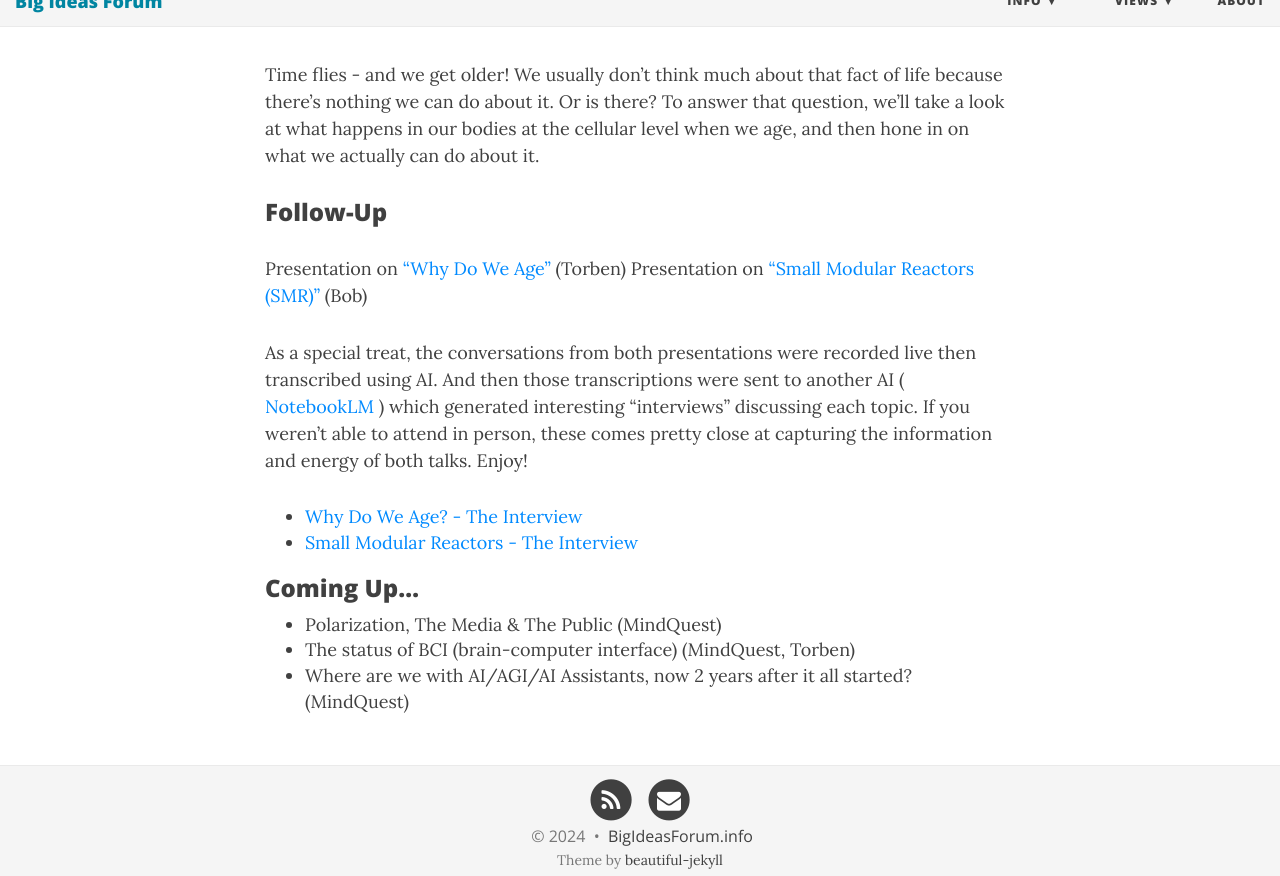
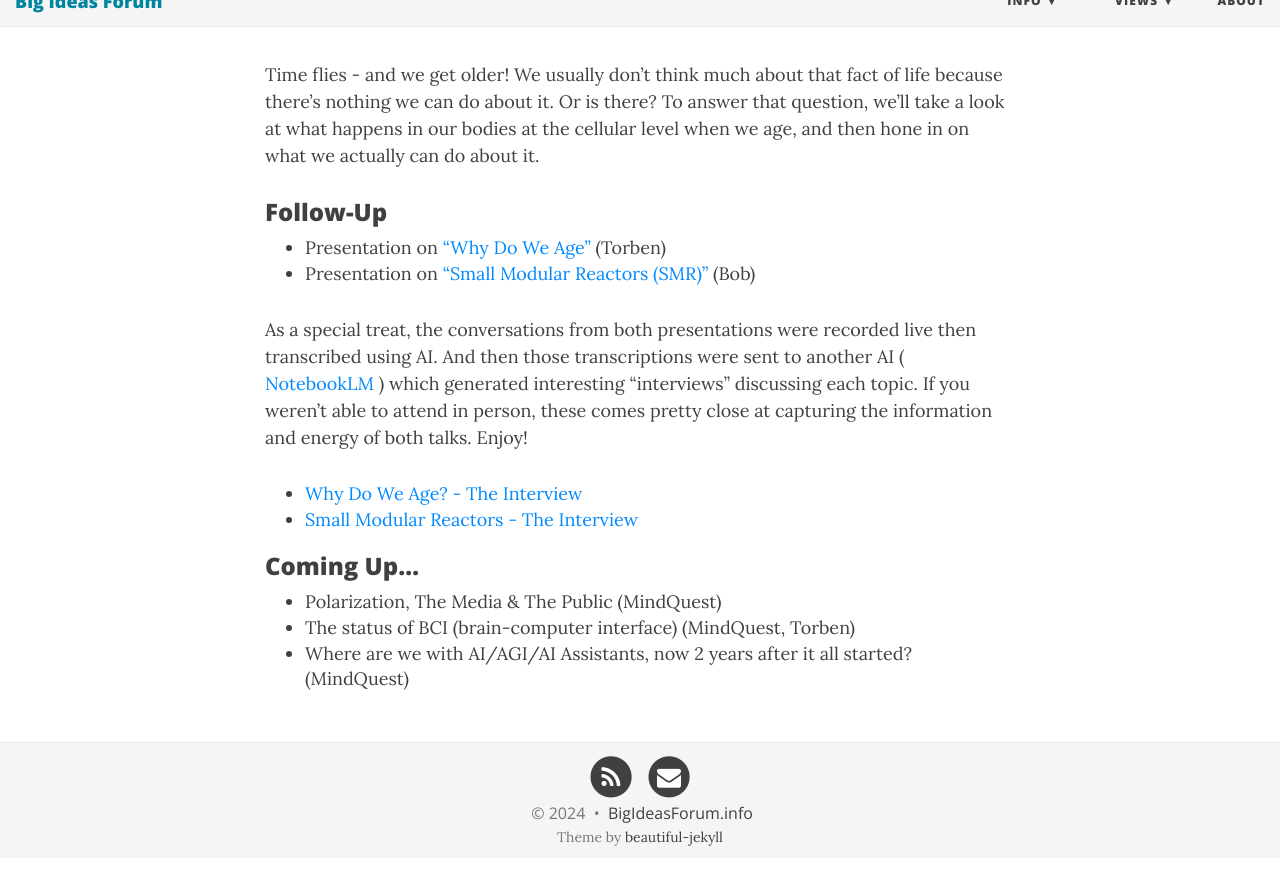
Before and after one commit to BigIdeasForum/bigideasforum.github.io, a Jekyll site: the page built from _posts/2024/2024-10-03-why-age.md, in a window 1280 px wide and 900 px high, scrolled down 499 px, cut to the strip 24-900 px from the top of the window. Built offline with Jekyll 4.4.1, drawn with Linux system fonts in a browser that asks for light colours; nearby versions of some CDN libraries.

Commit message:
more fixes

```diff
--- a/_posts/2024/2024-10-03-why-age.md
+++ b/_posts/2024/2024-10-03-why-age.md
@@ -12,8 +12,8 @@ Time flies - and we get older! We usually don’t think much about that fact of
 
 ### Follow-Up
 
-Presentation on ["Why Do We Age"](/assets/present/2024/2024-10-03/why-age.pdf) (Torben)
-Presentation on ["Small Modular Reactors (SMR)"](/assets/present/2024/2024-10-03/smr.pdf) (Bob)
+- Presentation on ["Why Do We Age"](/assets/present/2024/2024-10-03/why-age.pdf) (Torben)
+- Presentation on ["Small Modular Reactors (SMR)"](/assets/present/2024/2024-10-03/smr.pdf) (Bob)
 
 As a special treat, the conversations from both presentations were recorded live then transcribed using AI.  And then those transcriptions were sent to another AI ( [NotebookLM](https://notebooklm.google) ) which generated interesting "interviews" discussing each topic. If you weren't able to attend in person, these comes pretty close at capturing the information and energy of both talks.  Enjoy!
 
```
